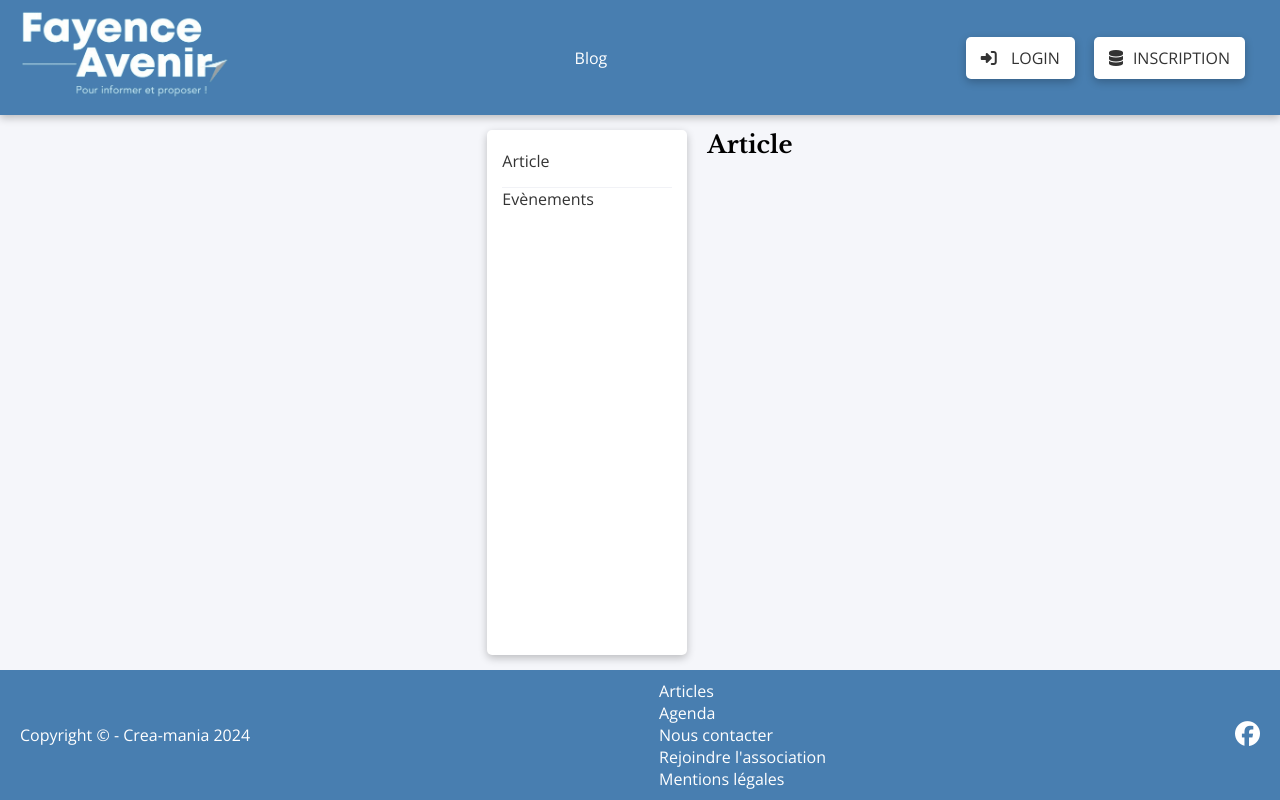
After one commit to GuillemotClement/Symfony-FayenceAvenir, a PHP site: template templates/administration/index.html.twig in a window 1280 px wide. The commit adds this page. Run offline with PHP 8.4, Linux system fonts and the light colour scheme; the template is opened without the code that fills it, so the values that code supplies are empty; style sheets or scripts are compiled from the project's sources; some libraries are stand-ins or nearby versions.

Commit message:
Supression article

```diff
--- a/assets/styles/_base.scss
+++ b/assets/styles/_base.scss
@@ -1,18 +1,16 @@
 .app-content {
   display: flex;
-  max-width: 1400px;
-  margin: auto;
-}
-
-.content {
+  // max-width: 1400px;
+  // margin: auto;
+  // border: 1px solid red;
   flex: 1;
+  justify-content: center;
   padding: 1.5rem 2rem;
-  min-width: 1400px;
 }
 
 .separator {
   border-bottom: 1px solid var(--gray-light);
-  margin: 20px 0;
+  // margin: 20px 0;
 }
 
 .small {
--- a/assets/styles/_reset.scss
+++ b/assets/styles/_reset.scss
@@ -39,7 +39,7 @@ p {
   font-family: var(--font-text);
 }
 
-img {
-  width: 100%;
-  height: auto;
-}
+// img {
+//   width: 100%;
+//   height: auto;
+// }
--- a/assets/styles/app.scss
+++ b/assets/styles/app.scss
@@ -8,6 +8,7 @@
 // LAYOUT
 @use "layout/header";
 @use "layout/footer";
+@use "layout/administration";
 
 // COMPONENTS
 @use "components/button";
--- a/assets/styles/components/_button.scss
+++ b/assets/styles/components/_button.scss
@@ -7,6 +7,10 @@
   box-shadow: var(--shadow);
   transition: opacity 0.3s;
   text-transform: uppercase;
+  margin-top: 2rem 0;
+  &-small {
+    padding: 0.5rem;
+  }
   &:hover {
     opacity: 0.8;
   }
@@ -14,6 +18,14 @@
     background-color: var(--success);
     color: var(--text-light);
   }
+  &-warning {
+    background: var(--warning);
+    color: white;
+  }
+  &-danger {
+    background-color: var(--danger);
+    color: white;
+  }
   &-primary {
     background: var(--primary);
     color: var(--text-light);
--- /dev/null
+++ b/assets/styles/layout/_administration.scss
@@ -0,0 +1,94 @@
+// .content-administratin {
+//   display: flex;
+//   flex-flow: row nowrap;
+//   justify-content: space-between;
+//   .sidebar {
+//     background: white;
+//     border: 1px solid red;
+//     min-width: 250px;
+//     padding: 2rem;
+//     margin-right: 1.5rem;
+//   }
+//   .article-edit {
+//     display: flex;
+//     flex-flow: row wrap;
+//   }
+//   .ctn-article {
+//     background: white;
+//     margin-bottom: 2rem;
+//     padding: 2rem;
+//     box-shadow: var(--shadow);
+//     max-width: 300px;
+//   }
+// }
+
+.administration {
+  display: flex;
+  flex-flow: row nowrap;
+  .sidebar {
+    background: white;
+    padding: 2rem 1.5rem;
+    min-width: 200px;
+    margin-right: 2rem;
+    box-shadow: var(--shadow);
+    border-radius: var(--radius);
+    ul {
+      li {
+        margin-bottom: 1.5rem;
+        transition: all 0.3s;
+        &:hover {
+          opacity: 0.8;
+        }
+      }
+    }
+  }
+  .content-edit {
+    // border: 1px solid red;
+    h2 {
+      text-align: center;
+    }
+    .article-list {
+      display: flex;
+      flex-flow: row wrap;
+      justify-content: center;
+
+      .ctn-article {
+        display: flex;
+        flex-flow: row nowrap;
+        justify-content: center;
+        // height: 200px;
+        // width: 500px;
+        background: white;
+        margin: 1.5rem;
+        box-shadow: var(--shadow);
+        border-radius: var(--radius);
+        padding: 1rem;
+        .article-img {
+          // border: 1px solid red;
+          margin-right: 1.5rem;
+          display: flex;
+          align-items: center;
+          img {
+            border-radius: var(--radius);
+            width: 80px;
+            // height: auto;
+            // object-fit: cover;
+          }
+        }
+        .article-content {
+          h3 {
+            margin-bottom: 1rem;
+            text-align: center;
+          }
+          .action {
+            // border: 1px solid red;
+            margin: 2rem 0;
+            display: flex;
+            flex-flow: row nowrap;
+            justify-content: space-between;
+          }
+        }
+      }
+    }
+  }
+}
--- /dev/null
+++ b/templates/administration/index.html.twig
@@ -0,0 +1,43 @@
+{% extends 'base.html.twig' %}
+
+{% block title %}Hello AdministrationController!{% endblock %}
+
+{% block body %}
+
+<div class="administration">
+	<div class="sidebar">
+		<ul>
+			<li><a href="#article">Article</a></li>
+			<div class="separator"></div>
+			<li><a href="">Evènements</a></li>
+		</ul>
+	</div>
+	<div class="content-edit">
+		<div class="article-edit">
+			<h2 id="article">Article</h2>
+			<div class="article-list">
+				{% for article in articles %}
+					<div class="ctn-article">
+							<div class="article-img">
+								<img src="{{ article.picture }}" alt="">
+							</div>
+							<div class="article-content">
+								<h3>{{ article.title }}</h3>
+								<div class="separator"></div>
+								<p>{{ article.content | slice(0, 50|trim) ~ '...' }}</p>
+								<div class="action">
+									<a href="" class="btn btn-primary btn-small">Show</a>
+									<a href="" class="btn btn-warning btn-small">Editer</a>
+									<a href="{{ path('article_delete', {id: article.id}) }}" class="btn btn-danger btn-small">Supprimer</a>
+								</div>
+							</div>
+					</div>
+				{% endfor %}
+			</div>
+		</div>
+		<div class="event-edit"></div>
+		<div class="user-edit"></div>
+	</div>
+</div>
+
+{% endblock %}
--- a/templates/partials/_header.html.twig
+++ b/templates/partials/_header.html.twig
@@ -6,13 +6,14 @@
   </div>
   <ul class="nav">
     <li class="mr-5"><a href="{{ path('article_show') }}">Blog</a></li>
-    <li><a href="">Evènements</a></li>
-    <li><a href="">A propos</a></li>
+    {# <li><a href="">Evènements</a></li> #}
+    {# <li><a href="">A propos</a></li> #}
   </ul>
   <div class="action">
   {%- if is_granted('IS_AUTHENTICATED_FULLY') -%}
     <a href="{{ path('logout') }}" class="btn"><i class="fa-solid fa-right-from-bracket"></i>Logout</a>
     <a href="" class="btn"><i class="fa-solid fa-user"></i>Profil</a>
+    <a href="{{ path('administration') }}" class="btn"><i class="fa-solid fa-pen-nib">Administration</i></a>
   {% else %}
     <a href="{{ path('login') }}" class="btn"><i class="fa-solid fa-right-to-bracket"></i> Login</a>
     <a href="{{ path('register') }}" class="btn"><i class="fa-solid fa-database"></i>Inscription</a>
```
Also changed, not shown: src/Controller/AdministrationController.php (added, +26 -0 lines), src/Controller/ArticleController.php (+11 -47 lines).
